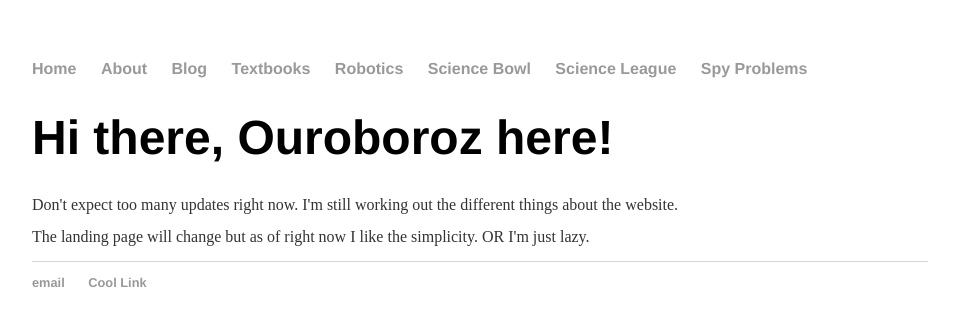
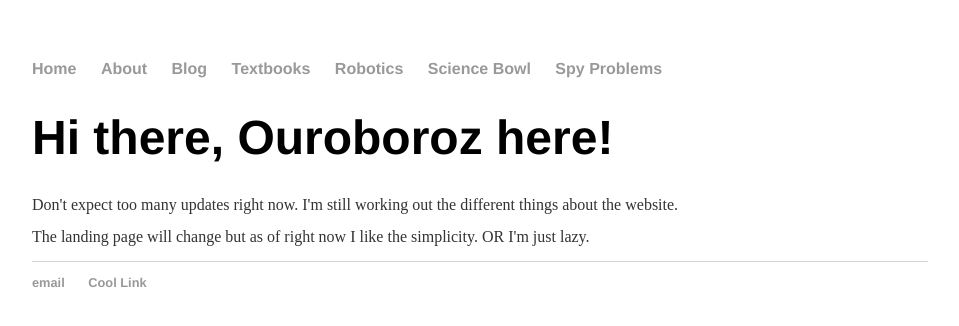
Before and after one commit to Ouroboroz/ouroboroz.github.io, a Jekyll site: the page built from index.html, in a window 1280 px wide. Shown: the top 326 px of the page, without its empty margins (160-1119 px from the left). Built offline with Jekyll 4.4.1, drawn with Linux system fonts in a browser that asks for light colours.

Commit message:
Removed dead link

```diff
--- a/_layouts/default.html
+++ b/_layouts/default.html
@@ -15,7 +15,6 @@
 	        		Textbooks</a></li>
 	        		<li><a href="/robotics">Robotics</a></li>
 	        		<li><a href="/sciencebowl">Science Bowl</a></li>
-	        		<li><a href="/scienceleague">Science League</a></li>
 	        		<li><a href="/spyproblems">Spy Problems</a></li>
 	    		</ul>
 			</nav>
```
